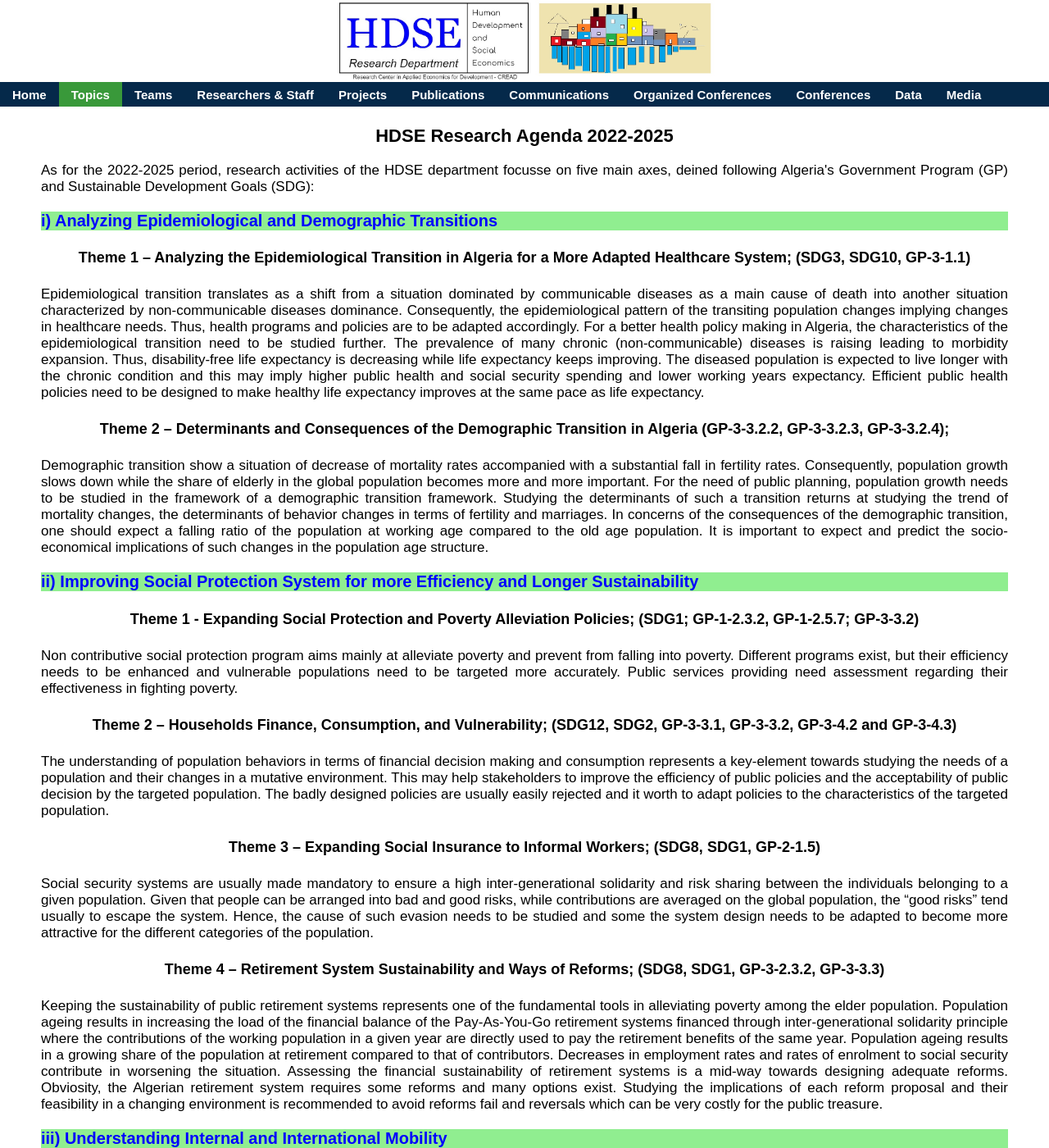
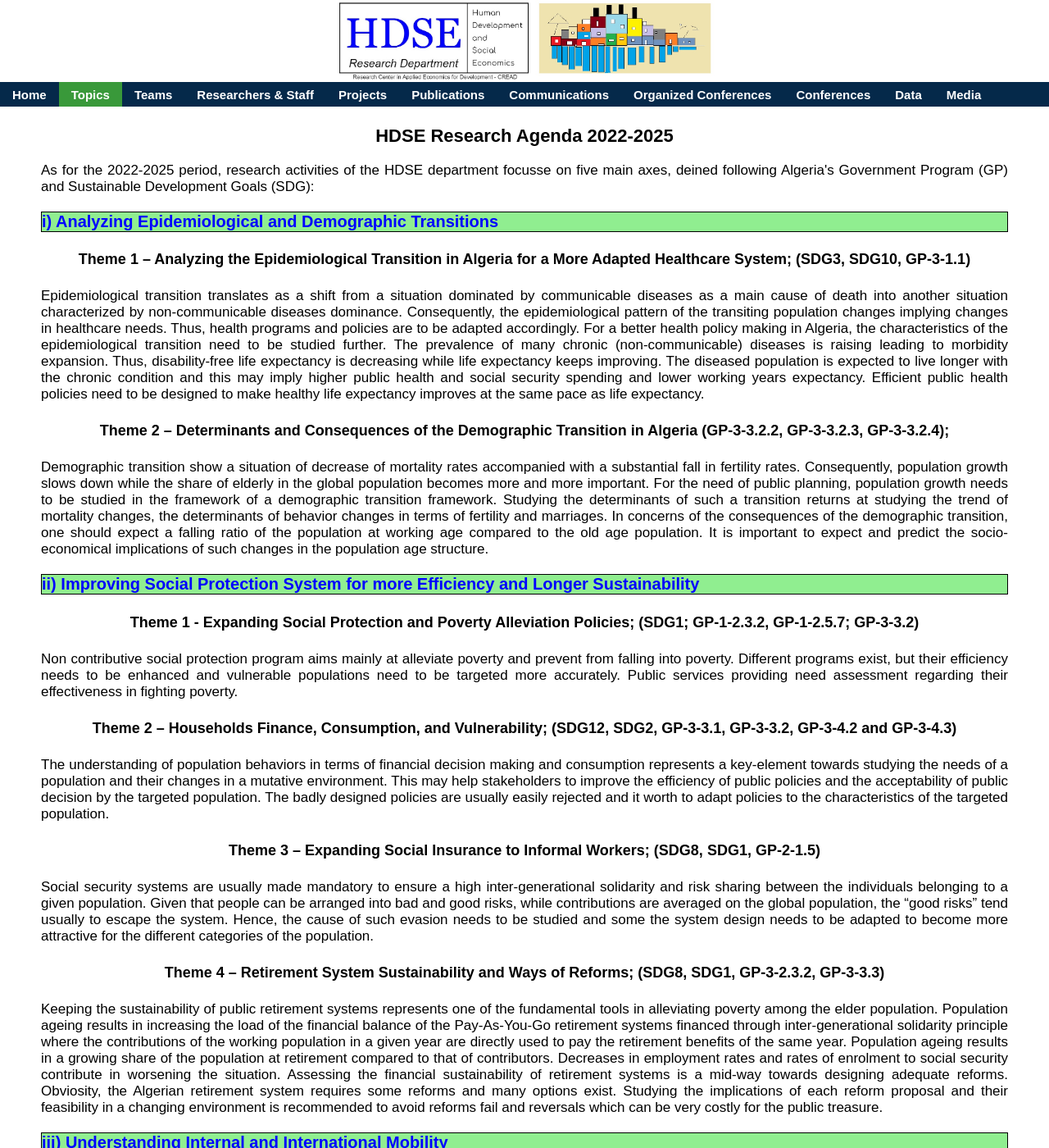
Before and after one commit to Farid-FLICI/farid-flici.github.io, a Jekyll site: the page topics.html, which Jekyll copies as it is, in a window 1280 px wide and 1400 px high. Shown: the whole window at 82% size. Built offline with Jekyll 4.4.1, drawn with Linux system fonts in a browser that asks for light colours.

Commit message:
Update topics.html

```diff
--- a/topics.html
+++ b/topics.html
@@ -8,7 +8,8 @@
 body {margin: 0;       }
 p{               font-family: sans-serif; font-size: 17px; text-align: justify; }
 h2{              font-family: sans-serif; font-size: 22px; font-weight: bold ; text-align: center   }
-h3{              font-family: sans-serif; font-size: 20px; font-weight: bold ; text-align: left ; color: blue; background-color:#90EE90 }
+h3{              font-family: sans-serif; font-size: 20px; font-weight: bold ; text-align: left ;
+                  color: blue; background-color:#90EE90;  border: 1px solid #000; }
 h4{              font-family: sans-serif; font-size: 18px; font-weight: bold ; text-align: center   }
 
 ul.topnav {  list-style-type: none;  margin: 0;  padding: 0px 0px 0px 0px;  background-color: #05294a;
@@ -51,7 +52,8 @@ ul.topnav li.right {float: right;}
      Government Program (GP) and Sustainable Development Goals (SDG):    </p>
 
    <h3> i) Analyzing Epidemiological and Demographic Transitions </h2>
-   <h4> Theme 1 – Analyzing the Epidemiological Transition in Algeria for a More Adapted Healthcare System; (SDG3, SDG10, GP-3-1.1) </h4>
+  <p border: 1px solid #000>
+  <h4> Theme 1 – Analyzing the Epidemiological Transition in Algeria for a More Adapted Healthcare System; (SDG3, SDG10, GP-3-1.1) </h4>
    <p> Epidemiological transition translates as a shift from a situation dominated by communicable diseases as a main cause of death into
       another situation characterized by non-communicable diseases dominance. Consequently, the epidemiological pattern of the transiting
       population changes implying changes in healthcare needs. Thus, health programs and policies are to be adapted accordingly. For a
@@ -69,7 +71,7 @@ ul.topnav li.right {float: right;}
     changes in terms of fertility and marriages. In concerns of the consequences of the demographic transition, one should expect a
     falling ratio of the population at working age compared to the old age population.
     It is important to expect and predict the socio-economical implications of such changes in the population age structure.</p>
-
+  </p>
    <h3> ii) Improving Social Protection System for more Efficiency and Longer Sustainability </h2>
    <h4> Theme 1 - Expanding Social Protection and Poverty Alleviation Policies; (SDG1; GP-1-2.3.2, GP-1-2.5.7; GP-3-3.2) </h4>
     <p> Non contributive social protection program aims mainly at alleviate poverty and prevent from falling into poverty.
```
